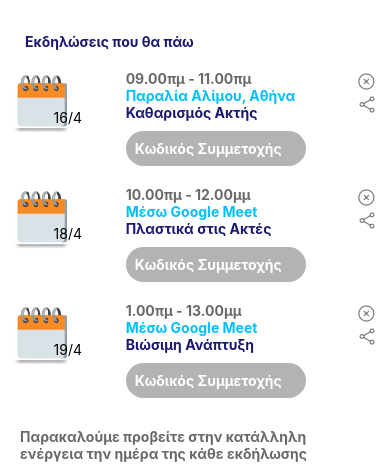
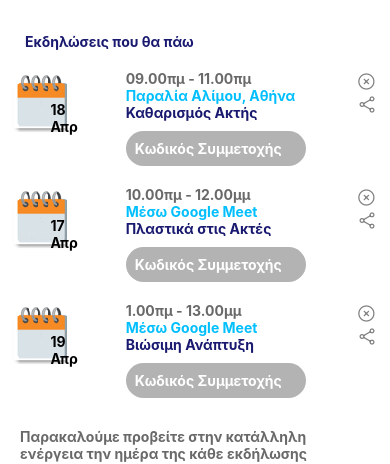
Before and after one commit to chara-b/LidlAppForHackathonParticipation, a React Native app: screen / in a window 390 px wide. Shown: the part 217-681 px from the top of the page. Built offline with nearby package versions, Linux system fonts and the light colour scheme.

Commit message:
calendar text updated

```diff
--- a/src/ui/components/molecules/CEventsList/CEventsList.js
+++ b/src/ui/components/molecules/CEventsList/CEventsList.js
@@ -32,7 +32,7 @@ const CEventsList = ({
   //today = mm + "/" + dd + "/" + yyyy;
 
   const renderItem = ({ item }) => {
-    const disabled = +dd === +item.date.split("/")[0] ? false : true;
+    const disabled = +dd === +item.date.split(" ")[0] ? false : true;
     return (
       <View style={styles.container}>
         <ImageBackground
@@ -42,15 +42,17 @@ const CEventsList = ({
           <View
             style={{
               position: "absolute",
-              top: 0,
-              left: 0,
-              right: 0,
-              bottom: 0,
+              top: "35%",
+              left: "35%",
+              right: "35%",
+              bottom: "35%",
               justifyContent: "center",
               alignItems: "center",
+              width: "30px",
+              textAlign: "center",
             }}
           >
-            <Text>{item.date}</Text>
+            <Text style={{ fontWeight: "bold" }}>{item.date}</Text>
           </View>
         </ImageBackground>
         {/* <Image
--- a/src/ui/screens/myEventsScreen.js
+++ b/src/ui/screens/myEventsScreen.js
@@ -12,7 +12,7 @@ const data = [
     time: "09.00πμ - 11.00πμ",
     city: "Παραλία Αλίμου, Αθήνα",
     task: "Καθαρισμός Ακτής",
-    date: "16/4",
+    date: "18 Απρ",
   },
   {
     id: "2",
@@ -20,7 +20,7 @@ const data = [
     time: "10.00πμ - 12.00μμ",
     city: "Μέσω Google Meet",
     task: "Πλαστικά στις Ακτές",
-    date: "18/4",
+    date: "17 Απρ",
   },
   {
     id: "3",
@@ -28,7 +28,7 @@ const data = [
     time: "1.00πμ - 13.00μμ",
     city: "Μέσω Google Meet",
     task: "Βιώσιμη Ανάπτυξη",
-    date: "19/4",
+    date: "19 Απρ",
   },
 ];
 function ΜyEventsScreen(props) {
```
